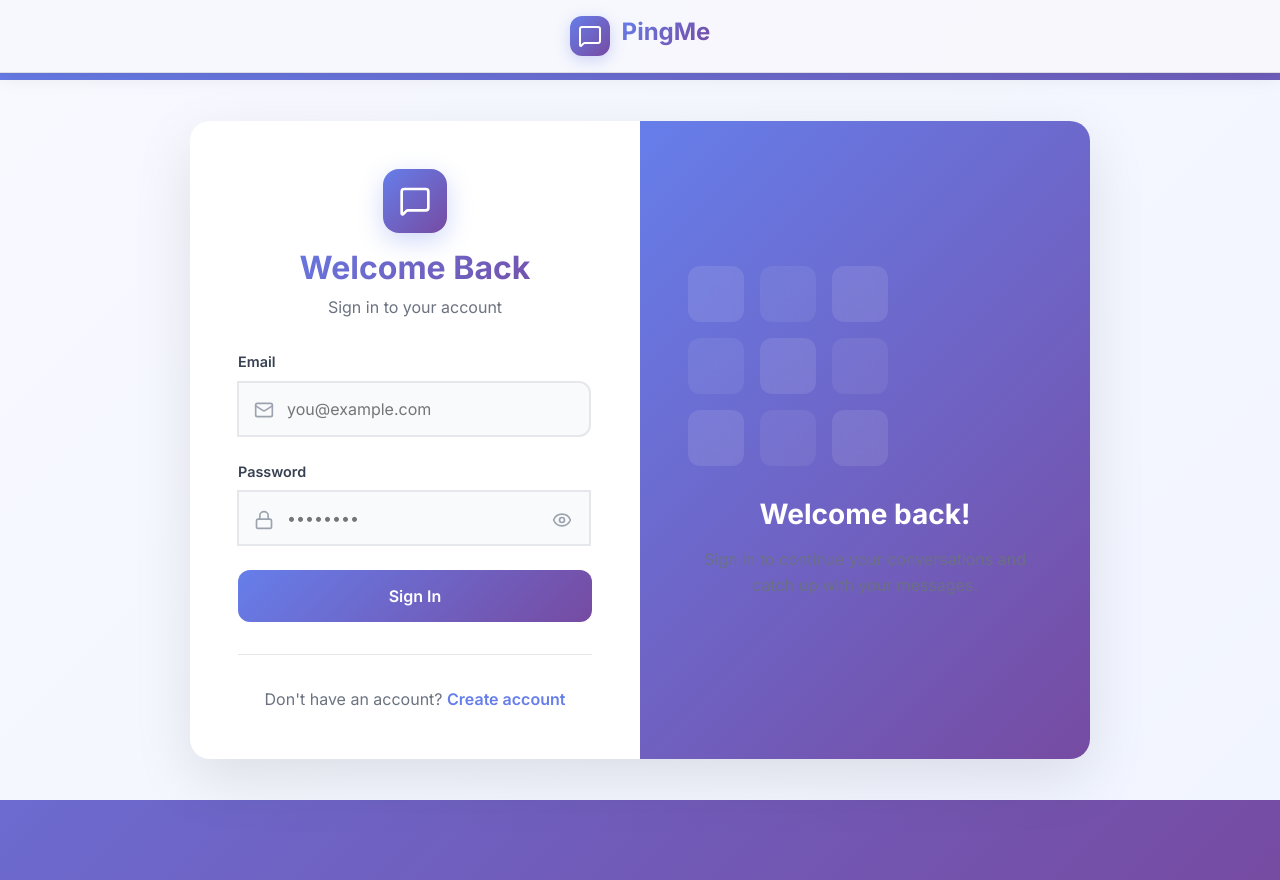
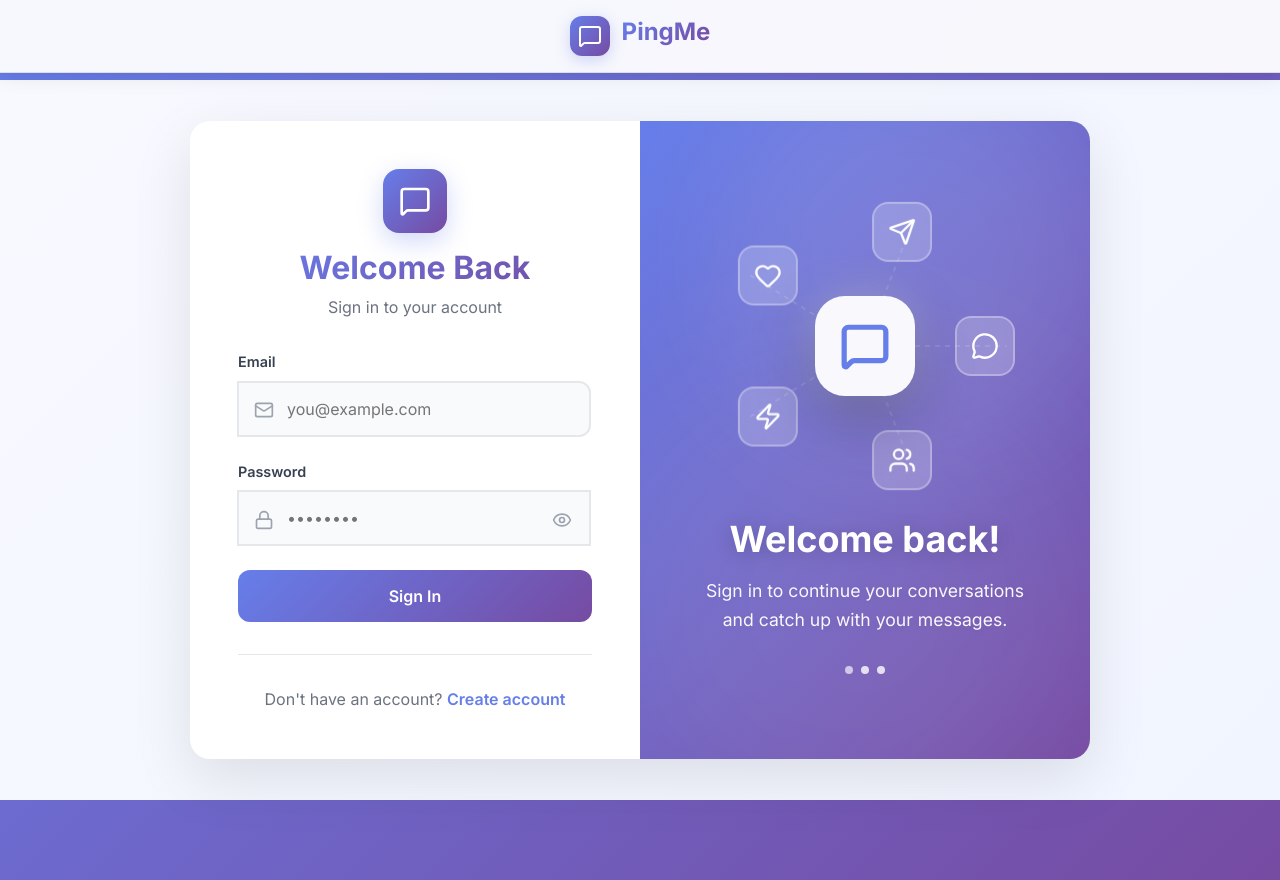
Before and after one commit to manavbansal1/PingMe, a React (Vite) app in the folder client/: page /login in a window 1280 px wide. Built offline with nearby package versions, Linux system fonts and the light colour scheme; no server answers.

Commit message:
Updated code for loginSidepanel

```diff
--- a/client/src/CSS/LoginPage.css
+++ b/client/src/CSS/LoginPage.css
@@ -201,6 +201,7 @@
     text-decoration: underline;
   }
 
+
 /* Pattern Section */
 .pattern-section {
   flex: 1;
@@ -213,51 +214,181 @@
   overflow: hidden;
 }
 
+/* Animated Background Circles */
+.pattern-bg-circle {
+  position: absolute;
+  background: rgba(255, 255, 255, 0.1);
+  border-radius: 50%;
+  filter: blur(60px);
+}
+
+.pattern-bg-circle-1 {
+  top: -10%;
+  right: -5%;
+  width: 400px;
+  height: 400px;
+  animation: float 8s ease-in-out infinite;
+}
+
+.pattern-bg-circle-2 {
+  bottom: -15%;
+  left: -10%;
+  width: 500px;
+  height: 500px;
+  background: rgba(255, 255, 255, 0.08);
+  filter: blur(80px);
+  animation: float 10s ease-in-out infinite reverse;
+}
+
+/* Main Content */
 .pattern-content {
   text-align: center;
   color: white;
   z-index: 2;
   position: relative;
+  max-width: 500px;
 }
 
-  .pattern-grid {
-    display: grid;
-    grid-template-columns: repeat(3, 1fr);
-    gap: 1rem;
+/* Animation Container */
+.pattern-animation-container {
+  position: relative;
+  height: 280px;
   margin-bottom: 2rem;
-    max-width: 200px;
 }
 
-  .pattern-item {
-    aspect-ratio: 1;
-    background: rgba(255, 255, 255, 0.1);
-    border-radius: 12px;
-    backdrop-filter: blur(10px);
+/* Central Logo/Icon */
+.pattern-center-icon {
+  position: absolute;
+  top: 50%;
+  left: 50%;
+  transform: translate(-50%, -50%);
+  width: 100px;
+  height: 100px;
+  background: rgba(255, 255, 255, 0.95);
+  border-radius: 30px;
+  display: flex;
+  align-items: center;
+  justify-content: center;
+  box-shadow: 0 20px 60px rgba(0, 0, 0, 0.3);
+  animation: pulse-glow 3s ease-in-out infinite;
+  z-index: 10;
+  color: #667eea;
 }
 
-  .pattern-item:nth-child(even) {
-    animation: pulse 2s ease-in-out infinite;
+/* Floating Icons */
+.pattern-floating-icon {
+  position: absolute;
+  top: 50%;
+  left: 50%;
+  transform: translate(calc(-50% + var(--x)), calc(-50% + var(--y)));
+  width: 60px;
+  height: 60px;
+  background: rgba(255, 255, 255, 0.2);
+  backdrop-filter: blur(10px);
+  border-radius: 16px;
+  display: flex;
+  align-items: center;
+  justify-content: center;
+  animation: float-icon 3.5s ease-in-out infinite;
+  border: 2px solid rgba(255, 255, 255, 0.3);
+  color: white;
 }
 
-  @keyframes pulse {
+/* Connecting Lines */
+.pattern-lines {
+  position: absolute;
+  top: 0;
+  left: 0;
+  width: 100%;
+  height: 100%;
+  opacity: 0.3;
+  pointer-events: none;
+}
+
+.pattern-line {
+  stroke: rgba(255, 255, 255, 0.4);
+  stroke-width: 2;
+  stroke-dasharray: 5, 5;
+  animation: dash 3s linear infinite;
+}
+
+/* Text Content */
+.pattern-text-content {
+  position: relative;
+  z-index: 3;
+}
+
+.pattern-title {
+  font-size: 2.25rem;
+  font-weight: 700;
+  margin-bottom: 1rem;
+  line-height: 1.2;
+  text-shadow: 0 2px 20px rgba(0, 0, 0, 0.2);
+}
+
+.pattern-subtitle {
+  font-size: 1.1rem;
+  opacity: 0.95;
+  line-height: 1.6;
+  text-shadow: 0 1px 10px rgba(0, 0, 0, 0.1);
+  color: #ffffff;
+}
+
+/* Animated Ping Dots */
+.pattern-dots {
+  display: flex;
+  gap: 0.5rem;
+  justify-content: center;
+  margin-top: 2rem;
+}
+
+.pattern-dot {
+  width: 8px;
+  height: 8px;
+  background: rgba(255, 255, 255, 0.8);
+  border-radius: 50%;
+  animation: ping-dot 1.5s ease-in-out infinite;
+}
+
+/* Animations */
+@keyframes float {
   0%, 100% {
-      opacity: 0.3;
+    transform: translate(0, 0);
   }
   50% {
-      opacity: 0.6;
+    transform: translate(-20px, -20px);
   }
 }
 
-  .pattern-title {
-    font-size: 1.75rem;
-    font-weight: 700;
-    margin-bottom: 1rem;
+@keyframes float-icon {
+  0%, 100% {
+    transform: translate(calc(-50% + var(--x)), calc(-50% + var(--y))) translateY(0px);
+  }
+  50% {
+    transform: translate(calc(-50% + var(--x)), calc(-50% + var(--y))) translateY(-15px);
+  }
 }
 
-  .pattern-subtitle {
-    font-size: 1rem;
-    opacity: 0.9;
-    line-height: 1.6;
+@keyframes pulse-glow {
+  0%, 100% {
+    box-shadow: 0 20px 60px rgba(0, 0, 0, 0.3),
+                0 0 40px rgba(255, 255, 255, 0.3);
+  }
+  50% {
+    box-shadow: 0 25px 80px rgba(0, 0, 0, 0.4),
+                0 0 60px rgba(255, 255, 255, 0.5);
+  }
+}
+
+@keyframes ping-dot {
+  0%, 100% {
+    transform: scale(1);
+    opacity: 0.8;
+  }
+  50% {
+    transform: scale(1.5);
+    opacity: 0.4;
+  }
 }
 
   /* Responsive Design */
--- a/client/src/Components/AuthImagePattern.jsx
+++ b/client/src/Components/AuthImagePattern.jsx
@@ -1,16 +1,92 @@
 // Adapted from https://github.com/burakorkmez/fullstack-chat-app/blob/master/frontend/src/components/AuthImagePattern.jsx
 
+import { MessageCircle, MessageSquare, Users, Zap, Heart, Send } from 'lucide-react';
+
 const AuthImagePattern = ({ title, subtitle }) => {
+  const floatingIcons = [
+    { Icon: MessageCircle, delay: 0 },
+    { Icon: Users, delay: 0.5 },
+    { Icon: Zap, delay: 1 },
+    { Icon: Heart, delay: 1.5 },
+    { Icon: Send, delay: 2 },
+  ];
+
   return (
     <div className="pattern-section">
-    <div className="pattern-content">
-      <div className="pattern-grid">
-        {[...Array(9)].map((_, i) => (
-          <div key={i} className="pattern-item" />
-        ))}
-      </div>
-        <h2 className="pattern-title">{title}</h2>
-        <p className="pattern-subtitle">{subtitle}</p>
+      {/* Animated Background Circles */}
+      <div className="pattern-bg-circle pattern-bg-circle-1" />
+      <div className="pattern-bg-circle pattern-bg-circle-2" />
+
+      {/* Main Content */}
+      <div className="pattern-content">
+        {/* Floating Chat Bubbles Pattern */}
+        <div className="pattern-animation-container">
+          {/* Central Logo/Icon */}
+          <div className="pattern-center-icon">
+            <MessageSquare size={50} strokeWidth={2.5} />
+          </div>
+
+          {/* Floating Icons Around Center */}
+          {floatingIcons.map(({ Icon, delay }, index) => {
+            const angle = (index * 72) * (Math.PI / 180);
+            const radius = 120;
+            const x = Math.cos(angle) * radius;
+            const y = Math.sin(angle) * radius;
+
+            return (
+              <div
+                key={index}
+                className="pattern-floating-icon"
+                style={{
+                  '--x': `${x}px`,
+                  '--y': `${y}px`,
+                  animationDelay: `${delay}s`
+                }}
+              >
+                <Icon size={28} />
+              </div>
+            );
+          })}
+
+          {/* Connecting Lines Effect */}
+          <svg className="pattern-lines">
+            {floatingIcons.map((_, index) => {
+              const angle = (index * 72) * (Math.PI / 180);
+              const radius = 120;
+              const x = 50 + (Math.cos(angle) * radius / 3);
+              const y = 50 + (Math.sin(angle) * radius / 2.8);
+
+              return (
+                <line
+                  key={index}
+                  x1="50%"
+                  y1="50%"
+                  x2={`${x}%`}
+                  y2={`${y}%`}
+                  className="pattern-line"
+                  style={{ animationDelay: `${index * 0.5}s` }}
+                />
+              );
+            })}
+          </svg>
+        </div>
+
+        {/* Text Content */}
+        <div className="pattern-text-content">
+          <h2 className="pattern-title">{title}</h2>
+          <p className="pattern-subtitle">{subtitle}</p>
+        </div>
+
+        {/* Animated Ping Dots */}
+        <div className="pattern-dots">
+          {[0, 1, 2].map((i) => (
+            <div
+              key={i}
+              className="pattern-dot"
+              style={{ animationDelay: `${i * 0.2}s` }}
+            />
+          ))}
+        </div>
       </div>
     </div>
   );
--- a/client/src/Pages/LoginPage.jsx
+++ b/client/src/Pages/LoginPage.jsx
@@ -2,7 +2,7 @@ import { useState } from "react";
 import { useAuthStore } from "../store/useAuthStore";
 import AuthImagePattern from "../Components/AuthImagePattern";
 import { Link } from "react-router-dom";
-import { Eye, EyeOff, Loader2, Lock, Mail, MessageSquare } from "lucide-react";
+import { Eye, EyeOff, Lock, Mail, MessageSquare } from "lucide-react";
 import '../CSS/LoginPage.css'
 
 const LoginPage = () => {
```
Lines whose indentation alone changed are shown as unchanged.
